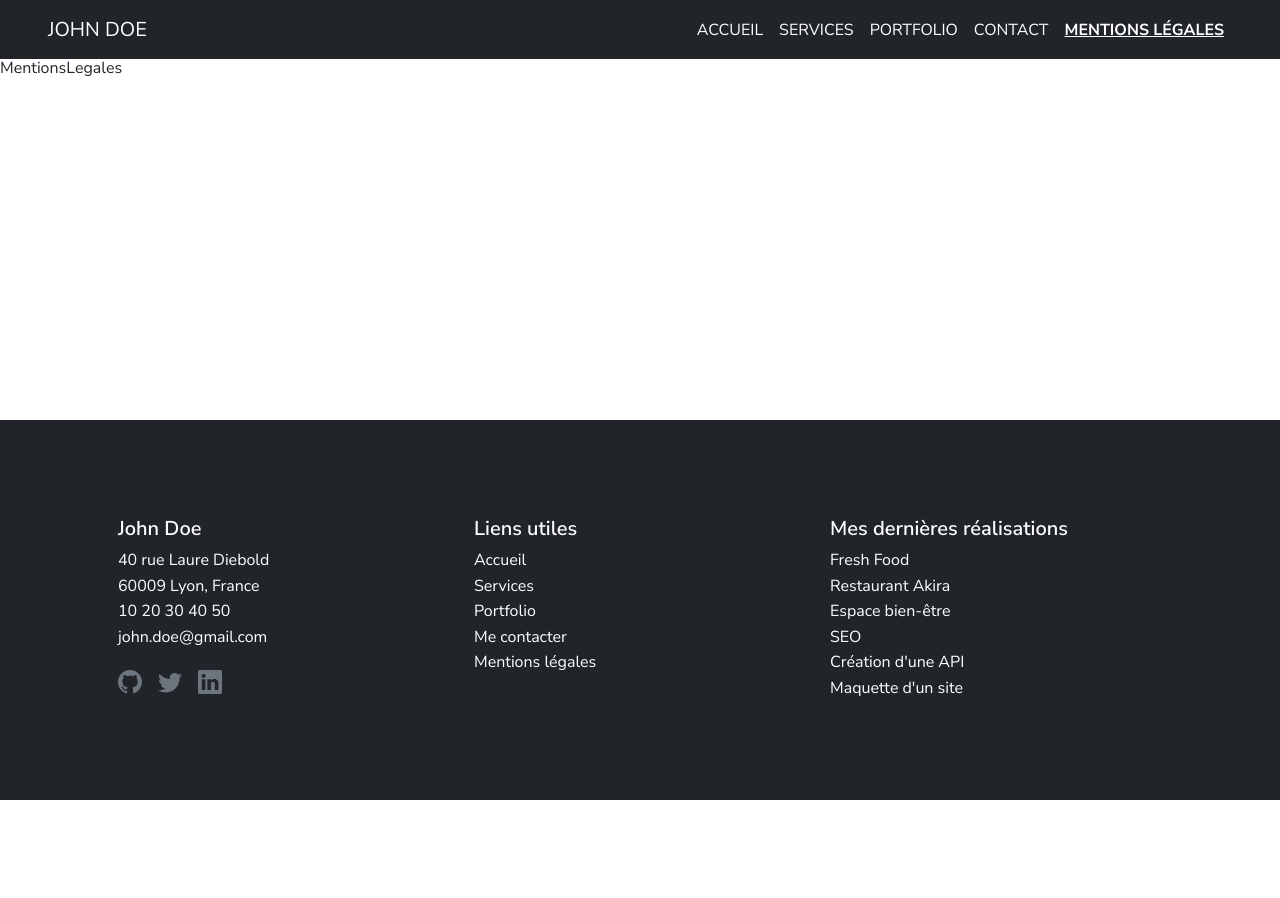
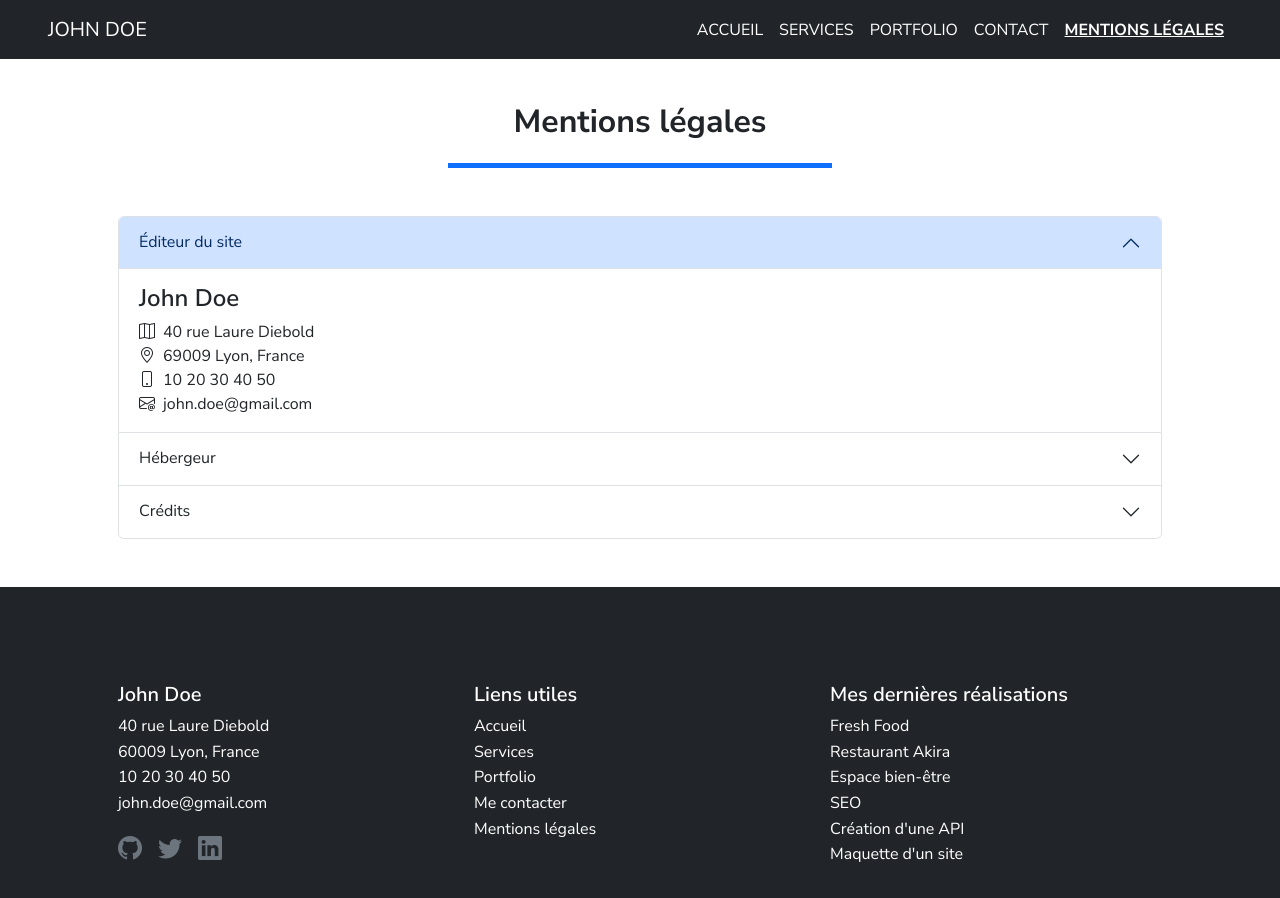
Before and after one commit to cedrickernec/kernec-cedric-devoir-5-portfolio-react, a React (Vite) app: page /mentions-legales in a window 1280 px wide. Shown: the top 898 px of the page. Before the commit the page ends 800 px from the top, so only its background shows below. Built offline with nearby package versions, Linux system fonts and the light colour scheme.

Commit message:
feat(mentions-legales): ajout de la page + accordéon + meta noindex - Closes #8

```diff
--- a/package.json
+++ b/package.json
@@ -13,6 +13,7 @@
     "bootstrap": "^5.3.8",
     "react": "^19.1.1",
     "react-dom": "^19.1.1",
+    "react-helmet": "^6.1.0",
     "react-router-dom": "^7.9.5"
   },
   "devDependencies": {
--- a/src/components/common/SectionDivider.jsx
+++ b/src/components/common/SectionDivider.jsx
@@ -25,7 +25,7 @@ export default function SectionDivider({
         <p>{paragraph}</p>)}
 
       <div
-      className={`divider-line bg-primary mt-2 ${isCentered ? "mx-auto" : ""}`}
+      className={`divider-line bg-primary mt-4 ${isCentered ? "mx-auto" : ""}`}
       style={DividerStyle}
       aria-hidden="true">
       </div>
--- /dev/null
+++ b/src/components/ui/AccordionItem.jsx
@@ -0,0 +1,25 @@
+export default function AccordionItem({id, title, children, parentId, defaultOpen = false}) {
+    return (
+        <div className="accordion-item">
+            <h3 className="accordion-header">
+                <button
+                className={`accordion-button ${defaultOpen ? "" : "collapsed"}`}
+                type="button"
+                data-bs-toggle="collapse"
+                data-bs-target={`#${id}`}
+                aria-expanded={defaultOpen}
+                aria-controls={id}>
+                    {title}
+                </button>
+            </h3>
+            <div
+            id={id}
+            className={`accordion-collapse collapse ${defaultOpen ? "show" : ""}`}
+            data-bs-parent={`#${parentId}`}>
+                <div className="accordion-body">
+                    {children}
+                </div>
+            </div>
+        </div>
+    )
+}
--- /dev/null
+++ b/src/data/mentionsData.jsx
@@ -0,0 +1,92 @@
+export const mentionsSection = [
+
+    /* ITEM 1 */
+    {
+        id: "publisher",
+        title: "Éditeur du site",
+        content: (
+            <div className="contact-container">
+                <h4>John Doe</h4>
+                <div className="d-flex gap-2">
+                    <i className="bi bi-map" aria-hidden="true"/>
+                    <p>40 rue Laure Diebold</p>
+                </div>
+                <div className="d-flex gap-2">
+                    <i className="bi bi-geo-alt" aria-hidden="true"/>
+                    <p>69009 Lyon, France</p>
+                </div>
+                <div className="d-flex gap-2">
+                    <i className="bi bi-phone" aria-hidden="true"/>
+                    <p>10 20 30 40 50</p>
+                </div>
+                <div className="d-flex gap-2">
+                    <i className="bi bi-envelope-at" aria-hidden="true"/>
+                    <p>john.doe@gmail.com</p>
+                </div>
+            </div>
+        )
+    },
+
+    /* ITEM 2 */
+    {
+        id: "host",
+        title: "Hébergeur",
+        content: (
+            <div className="contact-container">
+                <h4 className="fw-bold">
+                    alwaysdata
+                </h4>
+                <p>91 rue du Faubourg Saint-Honoré, 75008 Paris</p>
+                <div className="d-flex gap-2 mt-2">
+                    <i className="bi bi-globe" aria-hidden="true"/>
+                    <a href="https://www.alwaysdata.com" target="_blank" rel="noopener noreferrer">
+                        www.alwaysdata.com
+                    </a>
+                </div>
+            </div>
+        )
+    },
+
+    /* ITEM 3 */
+    {
+        id: "credits",
+        title: "Crédits",
+        content: (
+            <div className="contact-container">
+                <h4 className="fw-bold">
+                    Crédits
+                </h4>
+                <div className="d-flex flex-column gap-2">
+                    <p>Ce site a été réalisé par John Doe, étudiant au{" "}
+                    <a
+                    href="https://www.centre-europeen-formation.fr/"
+                    target="_blank"
+                    rel="noopener noreferrer">
+                    Centre Européen de Formation
+                    </a>
+                    </p>
+                    <p>
+                        <em>Les images utilisées sur ce site sont libres de droits et ont été obtenues sur le site{" "}
+                        <a
+                        href="https://pixabay.com/"
+                        target="_blank"
+                        rel="noopener noreferrer">
+                            Pixabay
+                        </a>
+                        </em>
+                    </p>
+                    <p>
+                        <em>La favicon de ce site a été fournie par{" "}
+                        <a
+                        href="https://www.flaticon.com/free-icons/john-doe"
+                        target="_blank"
+                        rel="noopener noreferrer">
+                            John Doe icons erstellt von Freepik - Flaticon
+                        </a>
+                        </em>
+                    </p>
+                </div>
+            </div>
+        )
+    }
+]
--- a/src/pages/MentionsLegales.jsx
+++ b/src/pages/MentionsLegales.jsx
@@ -1,5 +1,42 @@
+import { Helmet } from "react-helmet";
+import SectionDivider from "../components/common/SectionDivider";
+import Container from "../components/common/Container";
+import AccordionItem from "../components/ui/AccordionItem";
+import { mentionsSection } from "../data/mentionsData";
+
 export default function MentionsLegales() {
+  const parentId="mentions-legales";
+
   return (
-    <div>MentionsLegales</div>
+    <>
+    <Helmet>
+      <meta name="robots" content="noindex,nofollow"/>
+    </Helmet>
+
+    <section aria-labelledby="mentions-legales-title">
+      <Container>
+        <h1 id="mentions-legales-title" className="visually-hidden">
+          Section Mentions légales du site
+        </h1>
+        <SectionDivider
+        title="Mentions légales"
+        variant="centered"
+        />
+
+        <div className="accordion" id={parentId}>
+          {mentionsSection.map((item, index) => (
+            <AccordionItem
+            key={item.id}
+            id={item.id}
+            title={item.title}
+            parentId={parentId}
+            defaultOpen={index === 0}>
+              {item.content}
+            </AccordionItem>
+          ))}
+        </div>
+      </Container>
+    </section>
+    </>
   )
 }
```
Also changed, not shown: 2 other files (tests, documents, lock files or other folders).
